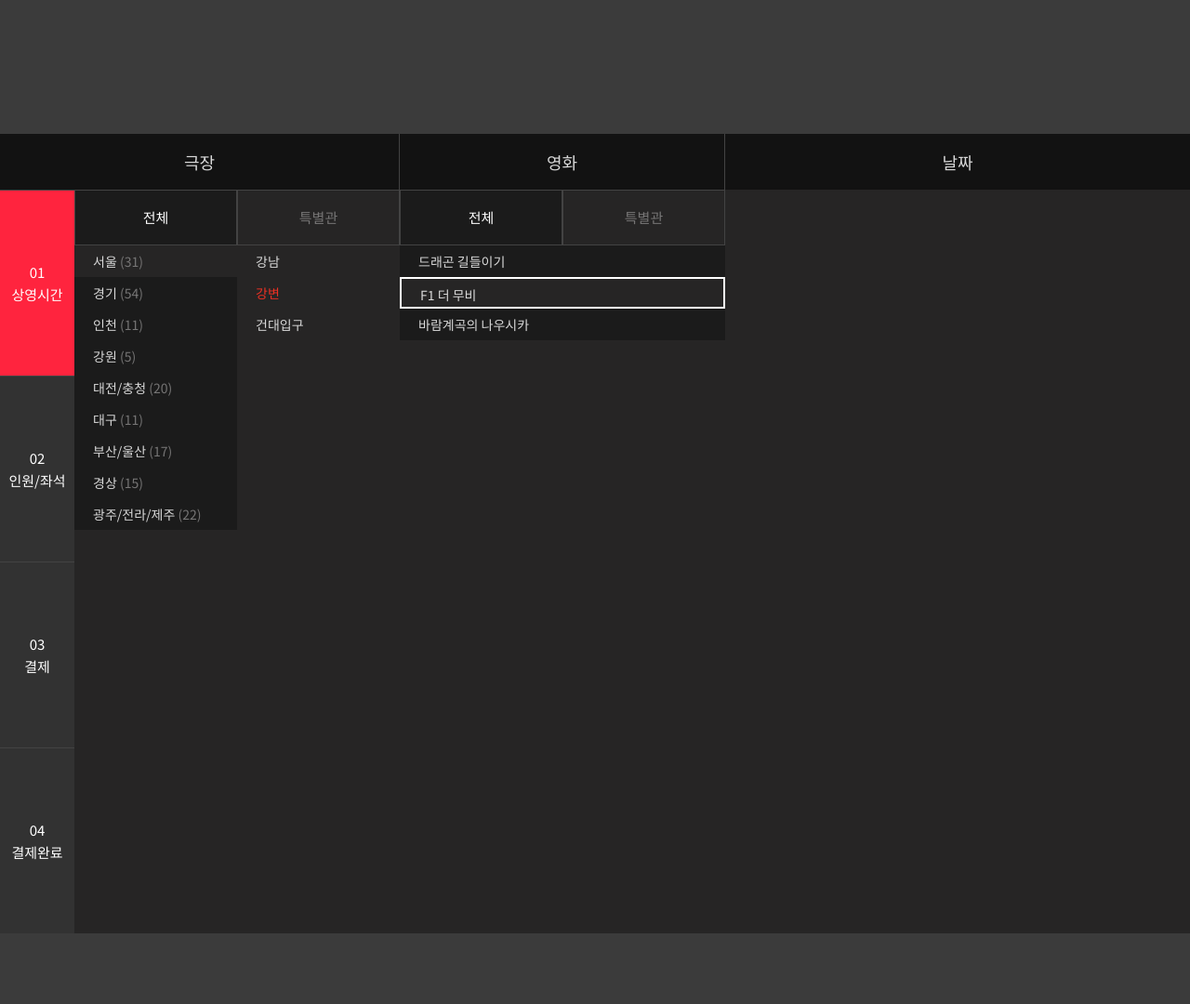
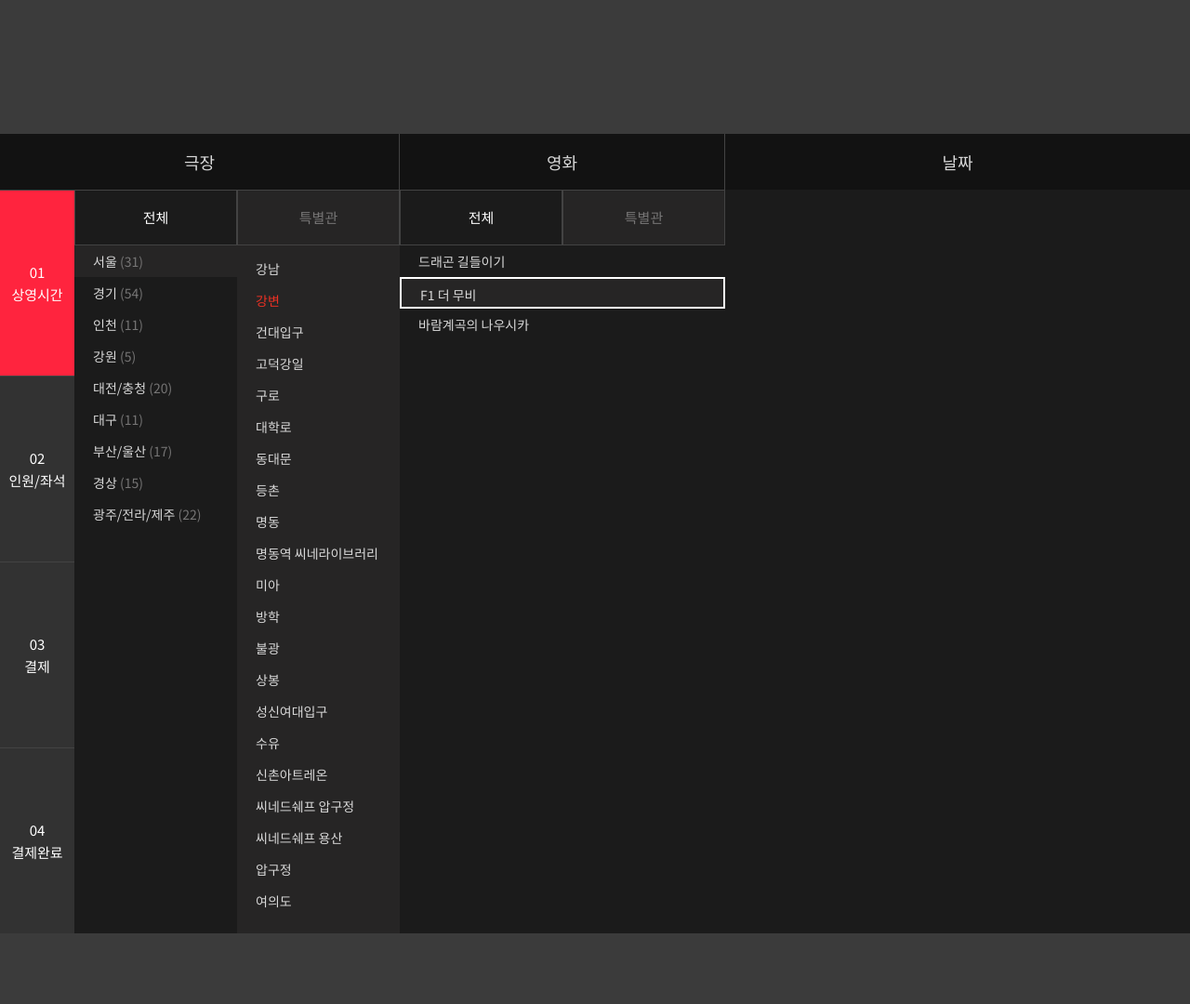
Before and after one commit to Ha-im/Renewal_project_Cgv, a PHP site: page /ticket.html in a window 1280 px wide. Shown: the whole page at 93% size. Run offline with PHP 8.4, Linux system fonts and the light colour scheme.

Commit message:
예매 페이지
예매 페이지 스트롤 추가

```diff
--- a/css/ticket.css
+++ b/css/ticket.css
@@ -10,7 +10,7 @@ body{
 	position: relative;
 }
 .booking-container {
-	background-color: #262525;
+	background-color: #1B1B1B;
 }
 .booking-tab {
 	/* flex: 1; */
@@ -93,7 +93,6 @@ body{
 .cinema-area-list a{
 	width: 175px;
 	padding-left: 20px;
-	background-color: #1B1B1B;
 }
 .cinema-area-list a.active{
 	background-color: #262525;
@@ -101,6 +100,20 @@ body{
 .cinema-area-list a span:nth-of-type(2){
 	color: #767575;
 }
+
+/*.cinema-area-list li:last-child a {
+  position: absolute;
+	left: 0px;
+  top: 100%;
+	width: 175;
+  height: 434px;
+	display: block;
+	background-color: #1B1B1B;
+}
+.cinema-area-list li:last-child a {
+  position: relative;
+}
+*/
 .area-cinema-list a{
 	padding-left: 20px;
 	background-color: transparent;
@@ -108,6 +121,30 @@ body{
 .area-cinema-list a.active{
 	color: var(--primary_color);
 }
+.area-cinema-list .content{
+	width: 175px;
+	height: 740px;
+	overflow: scroll;
+}
+.area-cinema-list .content.scroll-y{
+	overflow-x: hidden;
+}
+.content{
+	background-color: #262525;
+	border-top: 8px solid #262525;
+  border-right: 6px solid #262525;
+  border-bottom: 8px solid #262525;
+  border-left: none;
+}
+/* 스크롤 */
+::-webkit-scrollbar {
+  width: 6px;
+}
+::-webkit-scrollbar-thumb {
+  background: #4D4D4D;
+  border-radius: 10px;
+}
+
 
 /* 영화 list */
 .movie-list{
@@ -122,17 +159,16 @@ body{
 	height: 34px;
 	font-size: 14px;
 	line-height: 34px;
-	background-color: #1B1B1B;
-
 }
 .movie-list a {
   display: block;
   height: 34px;
   padding-left: 20px;
   background-color: #1B1B1B;
-  line-height: 34px;
+	line-height: 34px;
 }
 .movie-list a.active {
   background-color: #262525;
   border: 2px solid #fff;
+	box-sizing: border-box;
 }
--- a/ticket.html
+++ b/ticket.html
@@ -45,6 +45,90 @@
                     </li>
                     <li>
                       <a href="">건대입구</a>
+                    </li>
+                    <li>
+                      <a href="">고덕강일</a>
+                    </li>
+                    <li>
+                      <a href="">구로</a>
+                    </li>
+                    <li>
+                      <a href="">대학로</a>
+                    </li>
+                    <li>
+                      <a href="">동대문</a>
+                    </li>
+                    <li>
+                      <a href="">등촌</a>
+                    </li>
+                    <li>
+                      <a href="">명동</a>
+                    </li>
+                    <li>
+                      <a href="">명동역 씨네라이브러리</a>
+                    </li>
+                    <li>
+                      <a href="">미아</a>
+                    </li>
+                    <li>
+                      <a href="">방학</a>
+                    </li>
+                    <li>
+                      <a href="">불광</a>
+                    </li>
+                    <li>
+                      <a href="">상봉</a>
+                    </li>
+                    <li>
+                      <a href="">성신여대입구</a>
+                    </li>
+                    <li>
+                      <a href="">수유</a>
+                    </li>
+                    <li>
+                      <a href="">신촌아트레온</a>
+                    </li>
+                    <li>
+                      <a href="">씨네드쉐프 압구정</a>
+                    </li>
+                    <li>
+                      <a href="">씨네드쉐프 용산</a>
+                    </li>
+                    <li>
+                      <a href="">압구정</a>
+                    </li>
+                    <li>
+                      <a href="">여의도</a>
+                    </li>
+                    <li>
+                      <a href="">연남</a>
+                    </li>
+                    <li>
+                      <a href="">영등포</a>
+                    </li>
+                    <li>
+                      <a href="">왕십리</a>
+                    </li>
+                    <li>
+                      <a href="">용산아이파크몰</a>
+                    </li>
+                    <li>
+                      <a href="">중계</a>
+                    </li>
+                    <li>
+                      <a href="">천호</a>
+                    </li>
+                    <li>
+                      <a href="">청담씨네시티</a>
+                    </li>
+                    <li>
+                      <a href="">피카드리1958</a>
+                    </li>
+                    <li>
+                      <a href="">하계</a>
+                    </li>
+                    <li>
+                      <a href="">홍대</a>
                     </li>
                   </ul>
                 </div>
```
